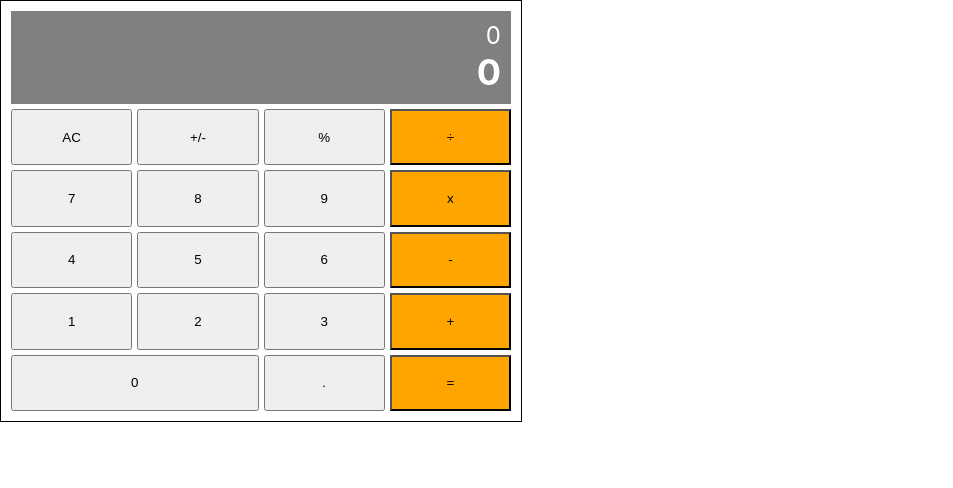
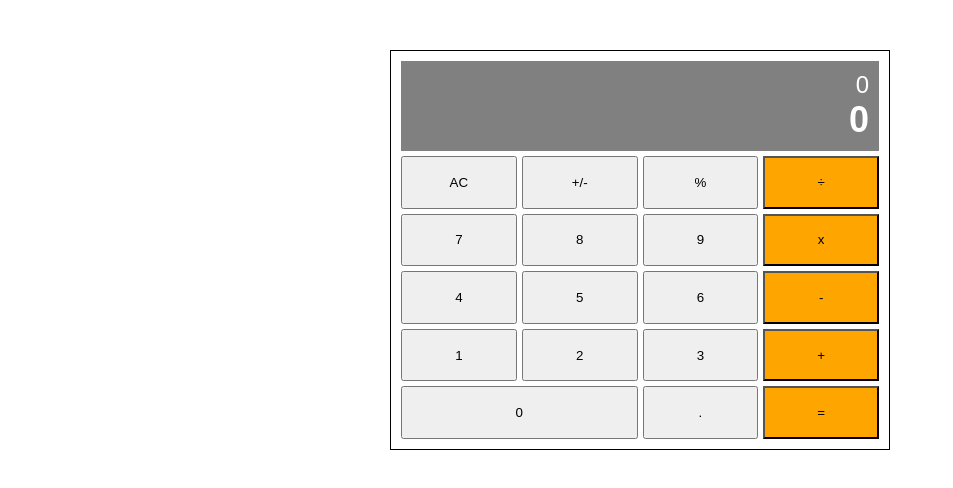
Before and after one commit to lorenzoworx/math-magicians, a React (Create React App) app: page / in a window 1280 px wide. Shown: the top 488 px of the page, without its empty margins (0-953 px from the left). Built offline with nearby package versions, Linux system fonts and the light colour scheme.

Commit message:
Style body

```diff
--- a/src/index.css
+++ b/src/index.css
@@ -1,27 +1,13 @@
+*, *::before, *::after {
+  box-sizing: border-box;
+}
+
 body {
   margin: 0;
-  font-family:
-    -apple-system,
-    BlinkMacSystemFont,
-    'Segoe UI',
-    'Roboto',
-    'Oxygen',
-    'Ubuntu',
-    'Cantarell',
-    'Fira Sans',
-    'Droid Sans',
-    'Helvetica Neue',
-    sans-serif;
-  -webkit-font-smoothing: antialiased;
-  -moz-osx-font-smoothing: grayscale;
+  padding: 0;
+  font-family: sans-serif;
+  display: flex;
+  justify-content: center;
+  align-items: center;
+  padding-top: 50px;
 }
-
-code {
-  font-family:
-    source-code-pro,
-    Menlo,
-    Monaco,
-    Consolas,
-    'Courier New',
-    monospace;
-}
```
